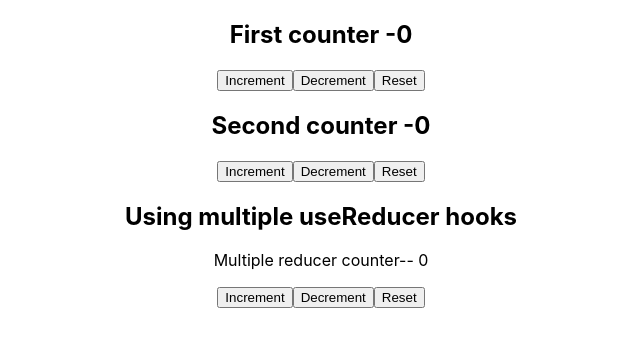
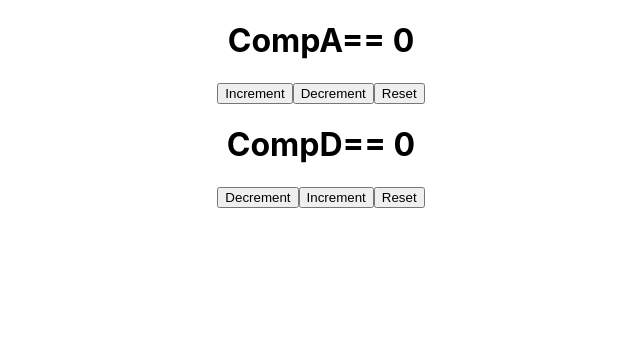
Before and after one commit to Nishanthprabhu2/React-projects, a React (Create React App) app in the folder hookspractice/: page / in a window 1280 px wide. Shown: the top 346 px of the page, without its empty margins (319-959 px from the left). Built offline with nearby package versions, Linux system fonts and the light colour scheme.

Commit message:
global state with usecontext and usereducer

```diff
--- a/hookspractice/src/App.js
+++ b/hookspractice/src/App.js
@@ -1,7 +1,9 @@
-
-import React from 'react';
-import './App.css';
-import CounterTwo from './components/usereducer/CounterTwo';
+import React, { useReducer } from "react";
+import "./App.css";
+import CompA from "./components/globalstate/CompA";
+import CompB from "./components/globalstate/CompB";
+import CompC from "./components/globalstate/CompC";
+// import CounterTwo from './components/usereducer/CounterTwo';
 // import ComponentC from './components/contexthook/ComponentC';
 // import CounterOne from './components/usereducer/CounterOne';
 // import Datafetch from './components/useeffecthook/Datafetch';
@@ -10,8 +12,27 @@ import CounterTwo from './components/usereducer/CounterTwo';
 
 export const UserContext = React.createContext();
 export const FoodContext = React.createContext();
+export const globalCountContext = React.createContext();
+const initialState =  0;
+const reducer = (state, action) => {
+    switch(action) {
+        case 'increment':
+            return state + 1
+        case 'decrement':
+            return state - 1
+        case 'reset':
+            return initialState
+        default:
+            return state
+    }
+}
 function App() {
+  const [count,dispatch] = useReducer(reducer,initialState)
   return (
+    <globalCountContext.Provider value={{
+      countState: count,
+      countDispatch: dispatch
+    }}>
       <div className="App">
         {/* <Usestatehook ></Usestatehook> */}
         {/* <Useeffecthook></Useeffecthook> */}
@@ -22,9 +43,20 @@ function App() {
         </FoodContext.Provider>
       </UserContext.Provider> */}
         {/* <CounterOne /> */}
-      <CounterTwo />
+        {/* <CounterTwo /> */}
 
+        {/*
+      //GLOBAL STATE
+      //A
+      //B=>D
+      //C=>E=>F
+       */}
+
+        <CompA />
+        <CompB />
+        <CompC />
       </div>
+    </globalCountContext.Provider>
   );
 }
 
--- /dev/null
+++ b/hookspractice/src/components/globalstate/CompA.js
@@ -0,0 +1,20 @@
+import React, { useContext } from 'react'
+import { globalCountContext } from '../../App'
+//A
+//B=>D
+//C=>E=>F
+
+
+function CompA() {
+    const countContext = useContext(globalCountContext)
+    return (
+        <div>
+            <h1>CompA== { countContext.countState }</h1>
+            <button onClick={() => countContext.countDispatch('increment')}>Increment</button>
+            <button onClick={() => countContext.countDispatch('decrement')} >Decrement</button>
+            <button onClick={() => countContext.countDispatch('reset')}>Reset</button>
+        </div>
+    )
+}
+
+export default CompA
--- /dev/null
+++ b/hookspractice/src/components/globalstate/CompB.js
@@ -0,0 +1,13 @@
+import React from 'react'
+import CompD from './CompD'
+
+function CompB() {
+    return (
+        <div>
+        <CompD />
+
+        </div>
+    )
+}
+
+export default CompB
--- /dev/null
+++ b/hookspractice/src/components/globalstate/CompC.js
@@ -0,0 +1,12 @@
+import React from 'react'
+import CompE from './CompE'
+
+function CompC() {
+    return (
+        <div>
+            <CompE  />
+        </div>
+    )
+}
+
+export default CompC
--- /dev/null
+++ b/hookspractice/src/components/globalstate/CompD.js
@@ -0,0 +1,21 @@
+import React, { useContext, useEffect } from 'react'
+import { globalCountContext } from '../../App'
+//A
+//B=>D
+//C=>E=>F
+
+
+function CompD() {
+    const { countState, countDispatch } = useContext(globalCountContext);
+
+    return (
+        <div>
+            <h1>CompD== { countState }</h1>
+            <button onClick={() => countDispatch('decrement')} >Decrement</button>
+            <button onClick={() => countDispatch('increment')}>Increment</button>
+            <button onClick={() => countDispatch('reset')}>Reset</button>
+        </div>
+    )
+}
+
+export default CompD
--- /dev/null
+++ b/hookspractice/src/components/globalstate/CompE.js
@@ -0,0 +1,12 @@
+import React from 'react'
+import CompF from './CompF'
+
+function CompE() {
+    return (
+        <div>
+            <CompF />
+        </div>
+    )
+}
+
+export default CompE
--- /dev/null
+++ b/hookspractice/src/components/globalstate/CompF.js
@@ -0,0 +1,11 @@
+import React from 'react'
+
+function CompF() {
+    return (
+        <div>
+
+        </div>
+    )
+}
+
+export default CompF
```
Lines whose indentation alone changed are shown as unchanged.
